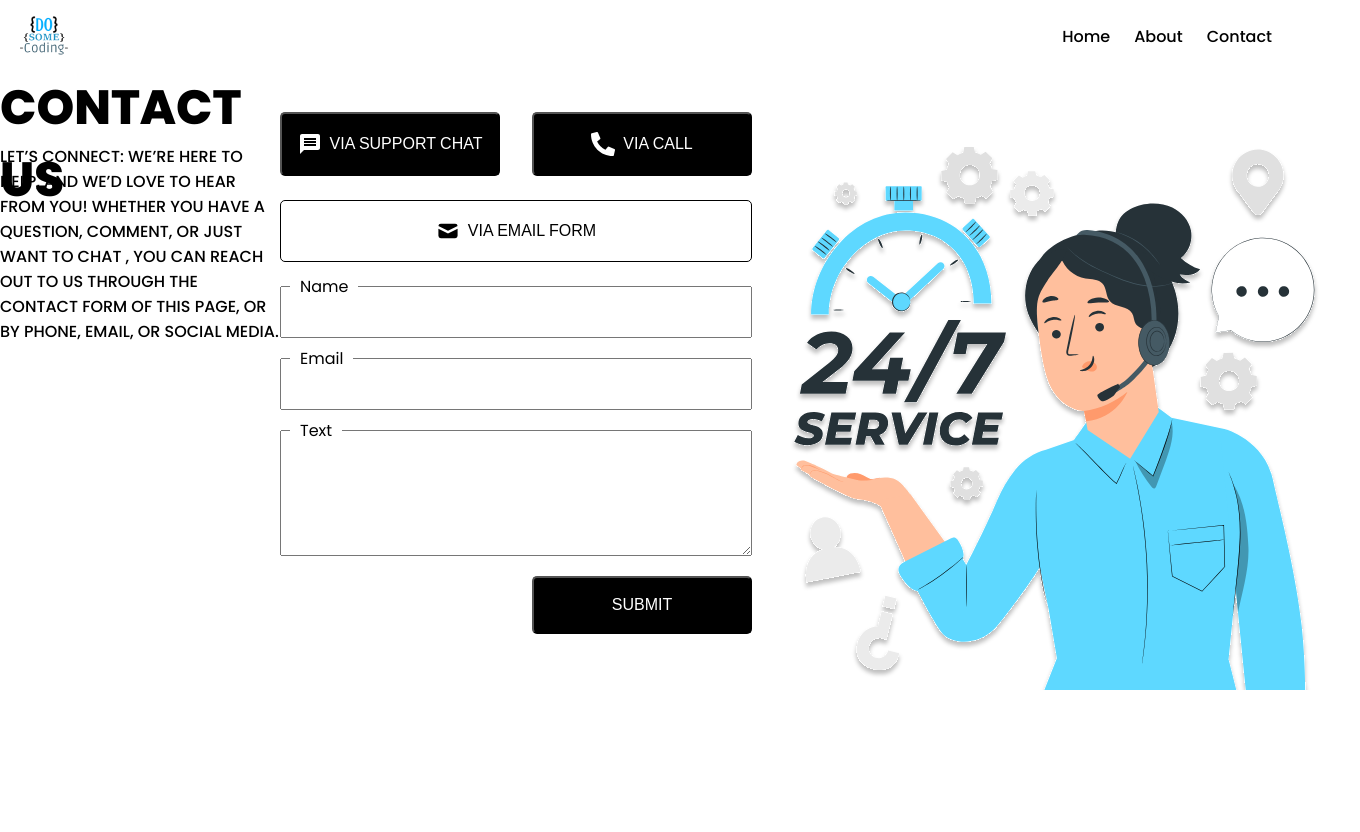
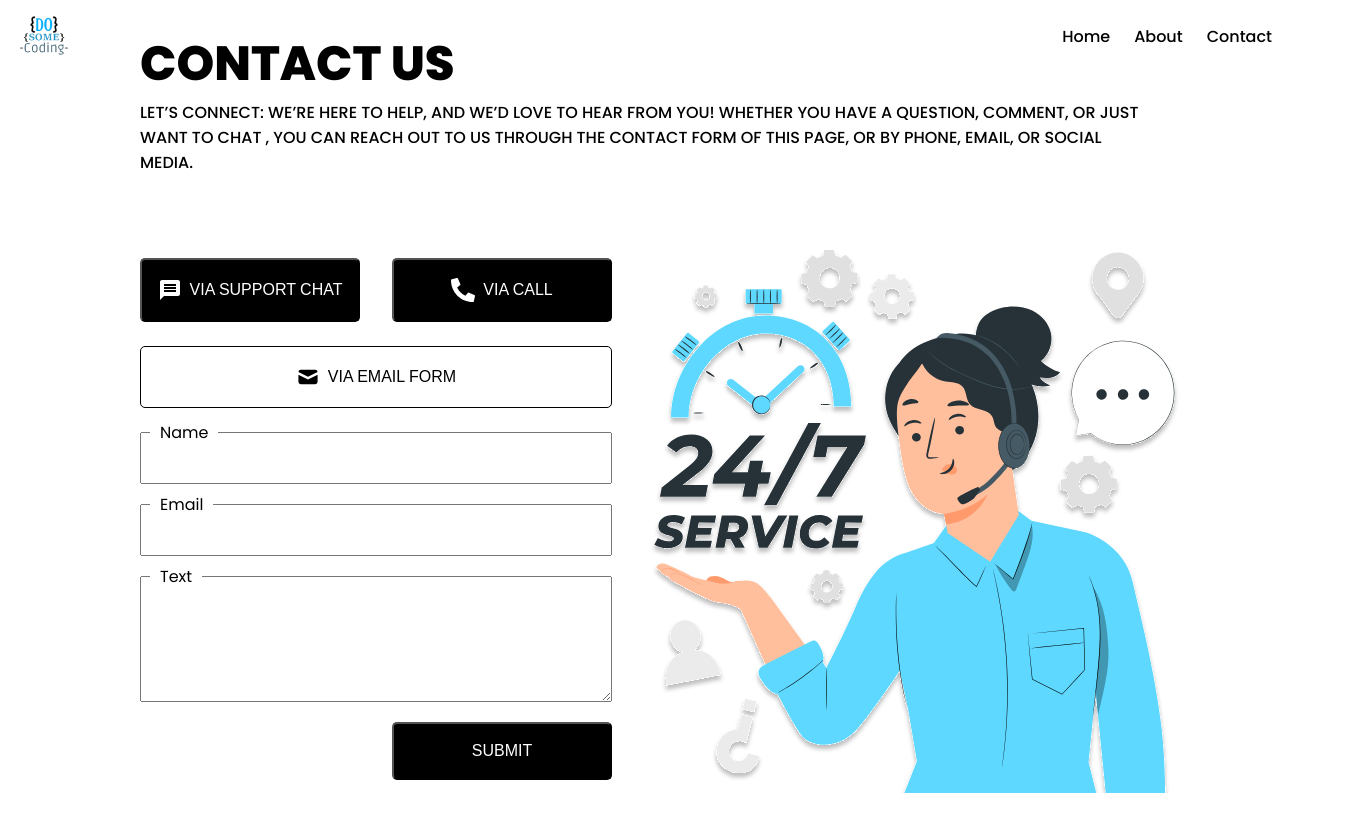
Before and after one commit to Ukashashere/ContactUS-page, a React (Vite) app in the folder contact-page/: page / in a window 1280 px wide. Shown: the top 832 px of the page, 1360 px wide, since content can reach past the window. After the commit the page ends 800 px from the top, so only its background shows below. Built offline with nearby package versions, Linux system fonts and the light colour scheme.

Commit message:
Commit 13

```diff
--- a/contact-page/src/App.css
+++ b/contact-page/src/App.css
@@ -16,7 +16,9 @@ body{
 
 .main_container{
   display: flex;
-  height: 100vh; /*as % of screen, 100vh means 100% of screen */
+  height: calc(100vh - 72px); /*as % of screen, 100vh means 100% of screen, calc to remove scrool behavior which is because of 72px of Navigation height */
+  flex-direction: column;
+  justify-content: end;
 }
 
 /* These css is GLOBAL so it is left here */
--- a/contact-page/src/components/ContactForm/ContactForm.module.css
+++ b/contact-page/src/components/ContactForm/ContactForm.module.css
@@ -3,6 +3,7 @@
     max-width: 1000px;
     margin: 0 auto; /*to make it remain at the centre*/
     margin-top: 40px;
+    align-items: end;
 }
 
 .top_btn{
@@ -20,6 +21,7 @@
     display: flex;
     gap: 20px;
     flex-direction: column;
+    padding-bottom: 20px;
 }
 
 .form_control{
--- a/contact-page/src/components/ContactHeader/ContactHeader.jsx
+++ b/contact-page/src/components/ContactHeader/ContactHeader.jsx
@@ -2,7 +2,7 @@ import styles from './ContactHeader.module.css'
 
 const ContactHeader = () => {
   return (
-    <div className={`container ${styles.contact_secton}`}>
+    <div className={`${styles.contact_secton}`}>
         <h1>CONTACT US</h1>
         <p>LET’S CONNECT: WE’RE HERE TO HELP, AND WE’D LOVE TO HEAR FROM YOU! WHETHER YOU HAVE A QUESTION,
            COMMENT, OR JUST WANT TO CHAT , YOU CAN REACH OUT TO US THROUGH THE CONTACT FORM OF THIS PAGE,
--- a/contact-page/src/components/ContactHeader/ContactHeader.module.css
+++ b/contact-page/src/components/ContactHeader/ContactHeader.module.css
@@ -1,7 +1,12 @@
+.contact_secton{
+    max-width: 1000px;
+    margin: 0 auto;
+}
+
 .contact_secton h1{
     font-size: 48px;
     font-weight: 800; /*because it is extra Bold*/
-    height: 72px;
+    max-width: 80%;
 }
 
 .contact_secton p{
```
